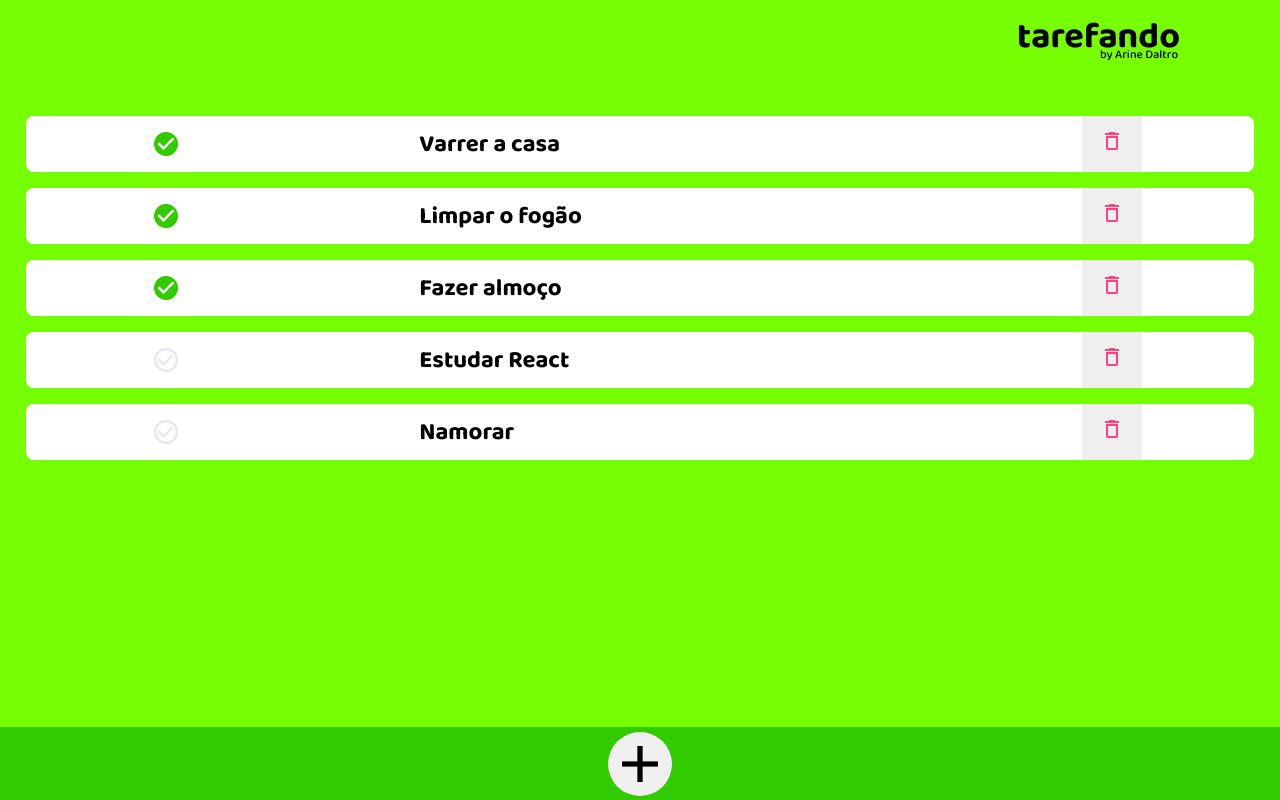
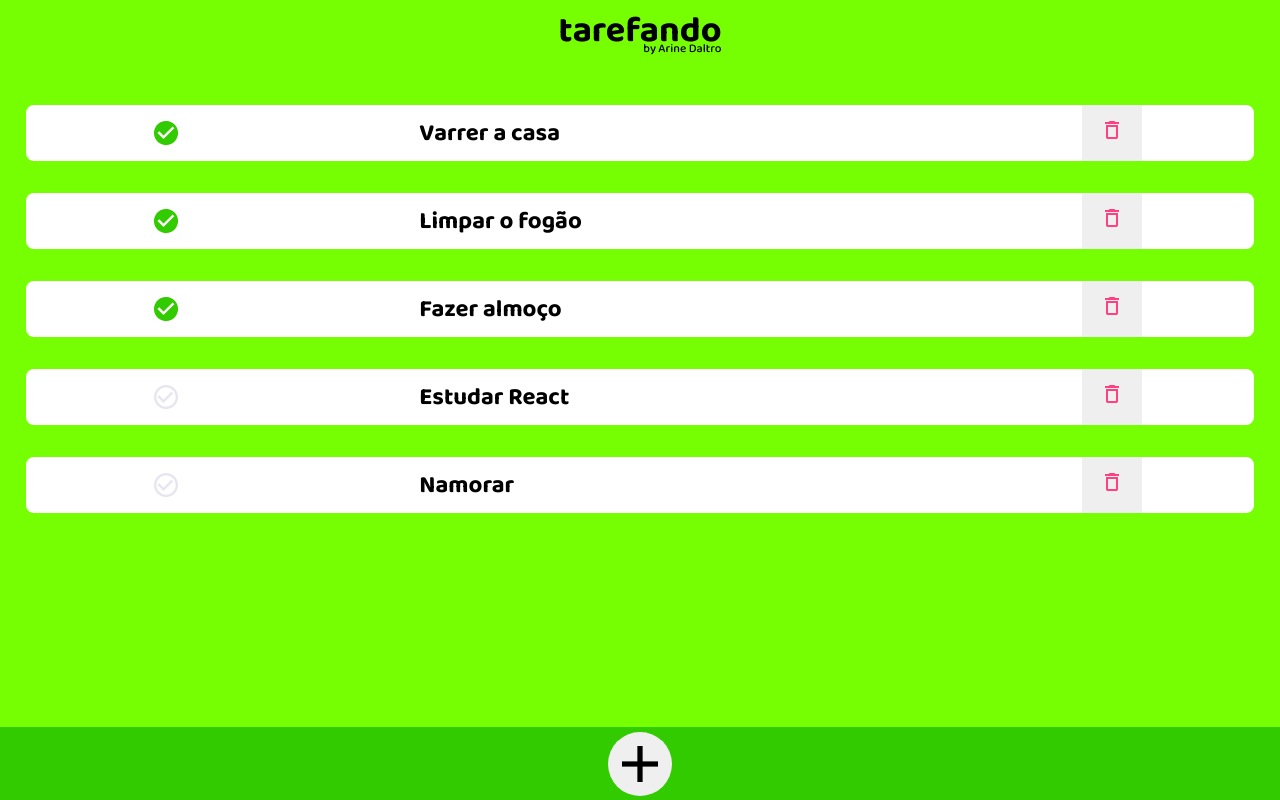
Before and after one commit to arine-daltro/tarefando, a React (Create React App) app: page /inicial in a window 1280 px wide. Built offline with nearby package versions, Linux system fonts and the light colour scheme.

Commit message:
Correção no estilo

```diff
--- a/src/Pages/Cadastro.jsx
+++ b/src/Pages/Cadastro.jsx
@@ -14,7 +14,7 @@ const Cadastro =()=>{
     return(
 
         <>
-            <div className='logo-menor'>
+            <div className='logo-menor logo-menor-cadastro'>
                 <Logo/>
             </div>
             <div className='card1'>
--- a/src/Pages/Inicial.jsx
+++ b/src/Pages/Inicial.jsx
@@ -11,7 +11,6 @@ const Inicial = props =>{
             <div className='logo-menor'>
                 <Logo/>
             </div>
-            <div className="card-container">
             { (()=>{
                 if (props.tarefas.length) {
                     return[
@@ -28,7 +27,6 @@ const Inicial = props =>{
                     ]
                 }
             })()}
-            </div>
             <Button/>
         </>
     )
--- a/src/Styles/global.css
+++ b/src/Styles/global.css
@@ -92,10 +92,9 @@
     border-radius: 8px;
     background: white;
     padding: 16px;
-    width: 75%;
+    width: 85%;
     height: auto;
     margin: 1rem  auto;
-    margin-top: -200px;
 }
 
 .card-container {
@@ -144,13 +143,24 @@
     margin: auto 1rem;
 }
 
+.logo-menor {
+    display: flex;
+    justify-content: center;
+    margin-top: 24px;
+}
+
+.logo-menor-cadastro {
+    margin-top: -310px;
+}
+
 
 .logo-menor .logo h1 {
 
     font-size: 36px;
-    position: absolute;
+    /* position: absolute; */
     top: 30px;
-    right: 100px;
+    /* right: 100px;  */
+
 }
 
 
@@ -159,9 +169,11 @@
     font-size: 12px;
     height: 50px;
     width: 120px;
-    position: absolute;
+    /* position: absolute; */
     top: 45px;
-    right: 60px;
+    /* right: 60px;  */
+    display: flex;
+    justify-content: flex-end;
 }
 
 .texto-inicial {
```
Also changed, not shown: 1 other file (tests, documents, lock files or other folders). Lines whose indentation alone changed are shown as unchanged.
